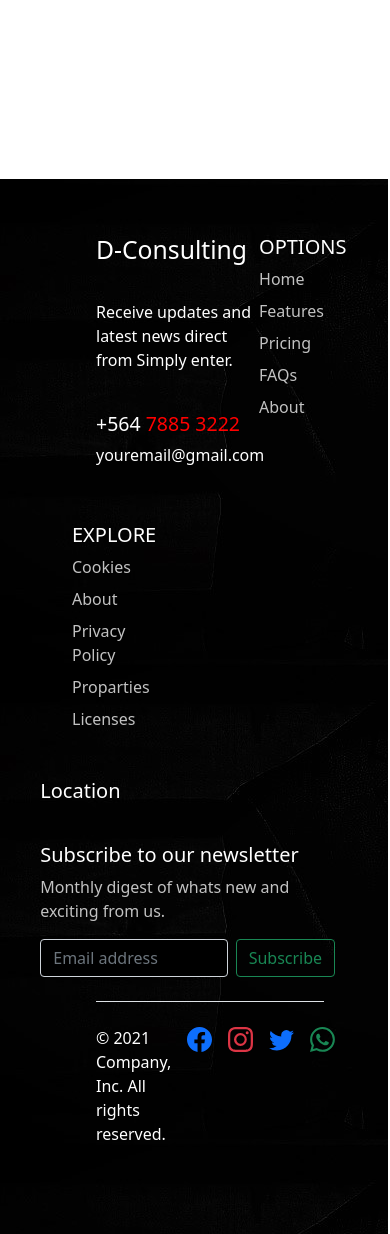
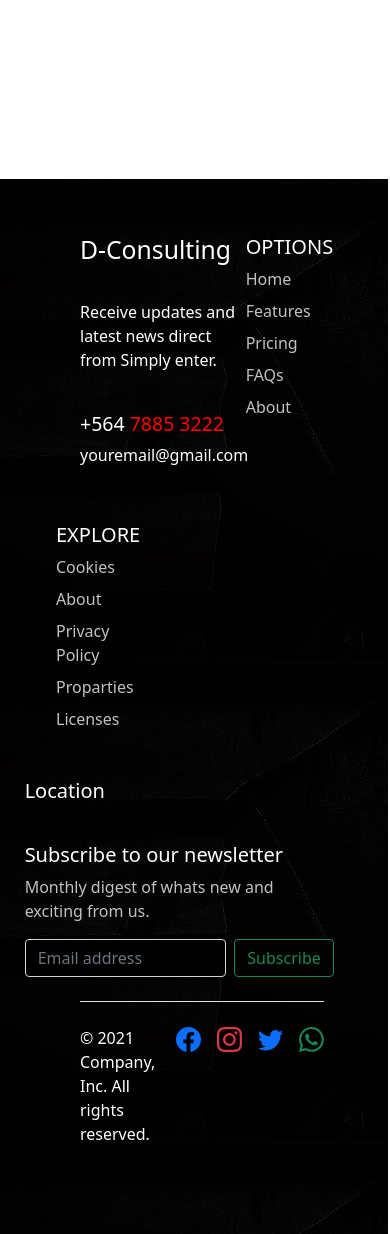
Before and after one commit to m0hdShahrukh/D-Consulting, a PHP site: template views/blog.html in a window 390 px wide. Shown: the part 3549-4783 px from the top of the page. Run offline with PHP 8.4, Linux system fonts and the light colour scheme; the template is opened without the code that fills it, so the values that code supplies are empty.

Commit message:
media query edit

```diff
--- a/static/css/index.css
+++ b/static/css/index.css
@@ -125,7 +125,7 @@
     }
     .all-rights{
         margin-right: 4rem!important;
-        margin-left: 0rem!important;
+        margin-left: 1rem!important;
     }
     .mx-5{
           margin-right: 4rem!important;
@@ -136,7 +136,7 @@
     margin-left: 1rem!important;
     }
     .footer_padding-top{
-      margin-left: 2rem!important;
+      margin-left: 1rem!important;
       padding-top: 1rem!important;
       padding-bottom: 1.5rem!important;
     }
```
